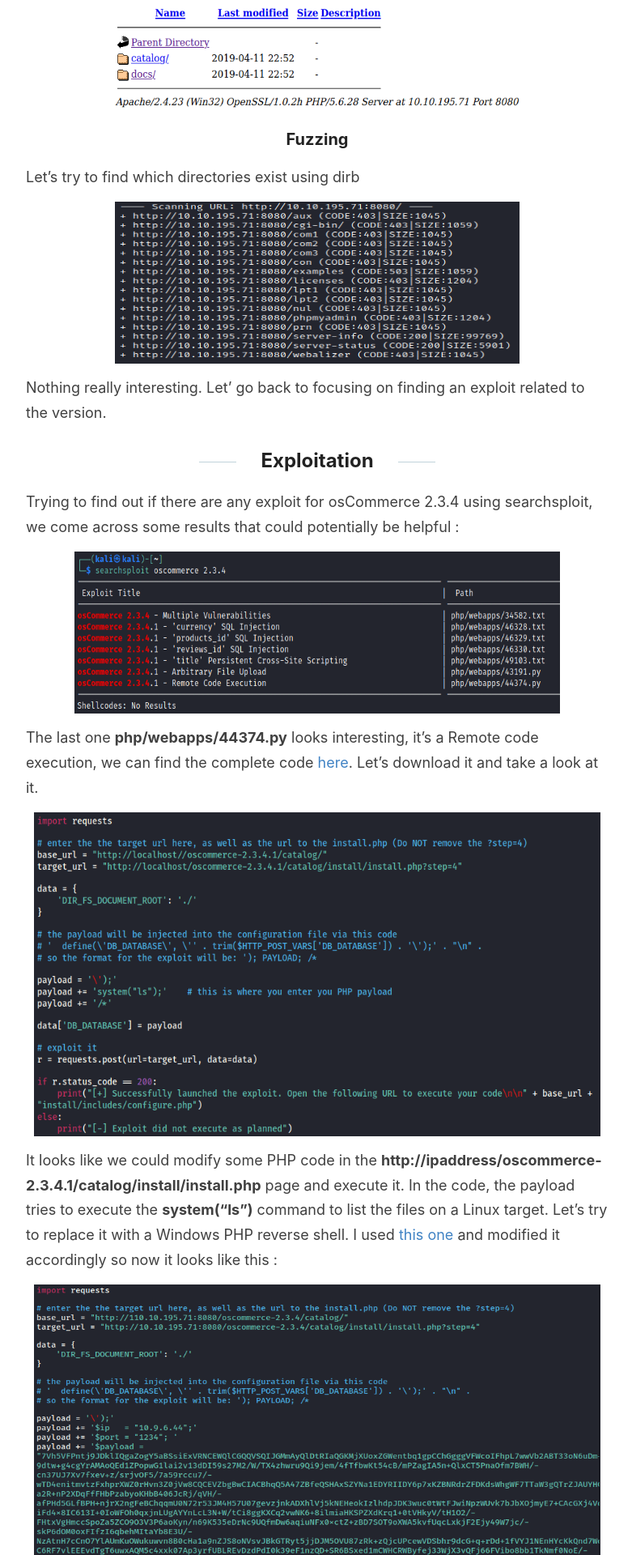
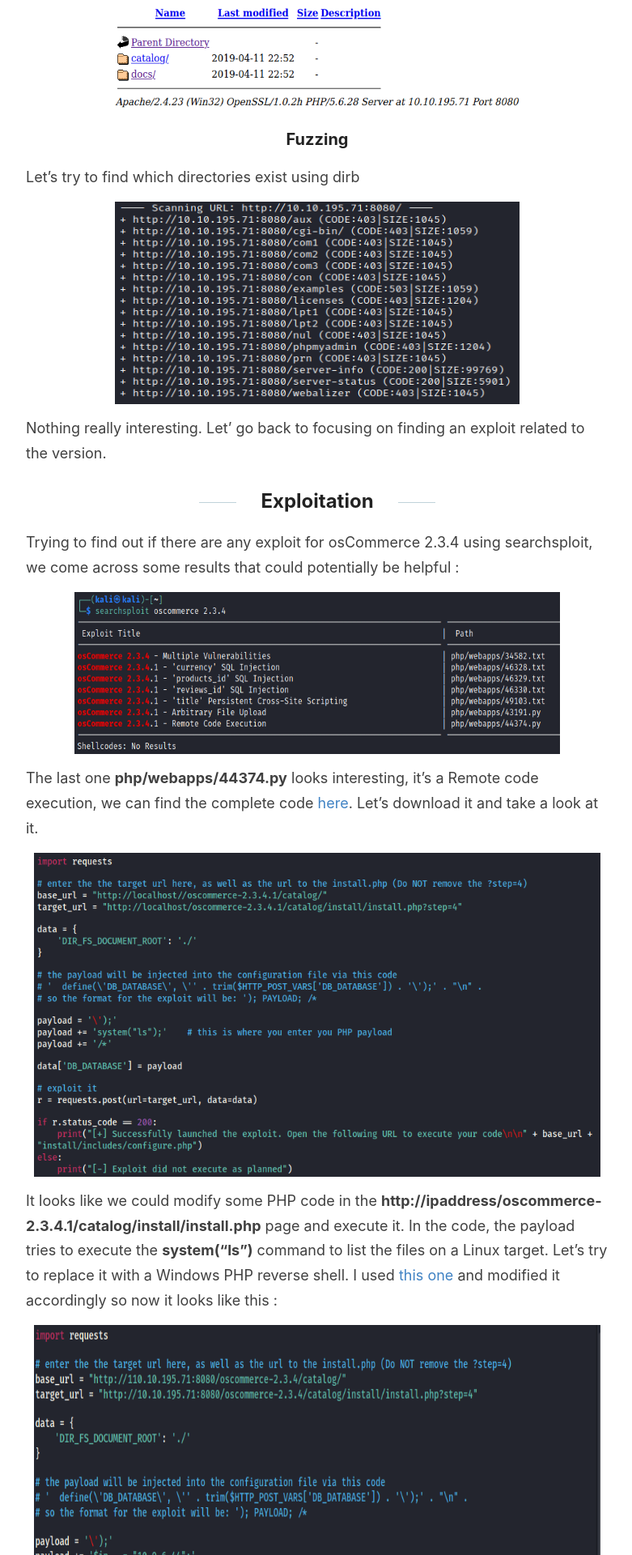
Before and after one commit to 0xdnxh/0xdnxh.github.io, a Jekyll site: the page built from _posts/2021-5-23-THM-Blueprint-Writeup.md, in a window 1280 px wide. Shown: the part 2487-4407 px from the top of the page at 81% size, without its empty margins (248-1029 px from the left). Built offline with Jekyll 4.4.1, drawn with Linux system fonts in a browser that asks for light colours.

Commit message:
Added modifs

```diff
--- a/_posts/2021-5-23-THM-Blueprint-Writeup.md
+++ b/_posts/2021-5-23-THM-Blueprint-Writeup.md
@@ -35,7 +35,7 @@
 ### Fuzzing
 Let's try to find which directories exist using dirb
 
-<img src="/images/THM/Blueprint/dirboutput.PNG" width="500" height="200"/>
+<img src="/images/THM/Blueprint/dirboutput.PNG" width="500" height="250"/>
 
 Nothing really interesting. Let' go back to focusing on finding an exploit related to the version.
 
```
Also changed, not shown: images/THM/Blueprint/exploit_modified.PNG.
